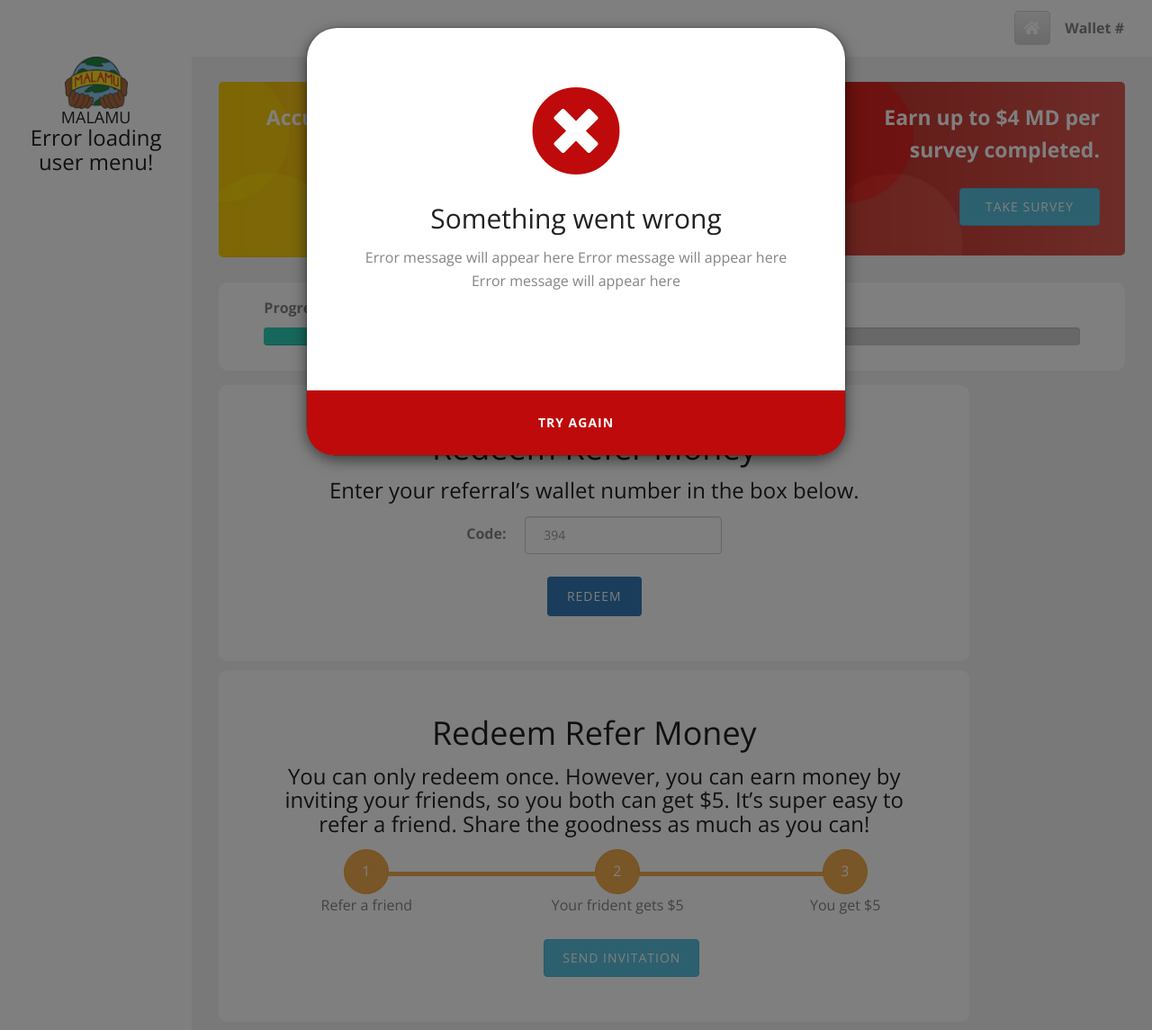
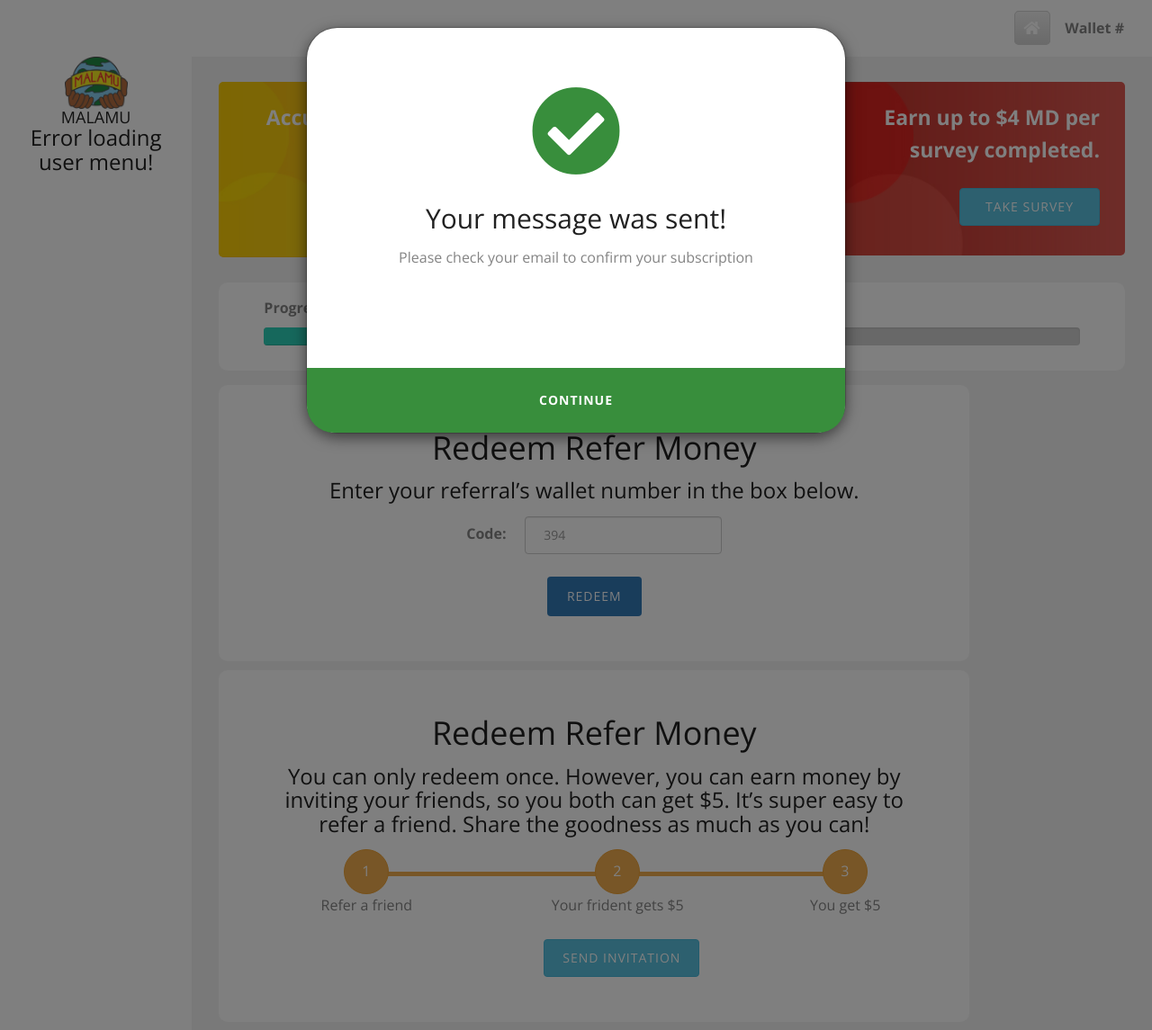
Before and after one commit to praveen-tissera/malamu, a CodeIgniter app: the page made by application/views/user-redeem.php in a window 1280 px wide, after a click on "REDEEM". Shown: the top 1145 px of the page at 90% size. Run offline with CodeIgniter, Linux system fonts and the light colour scheme; some libraries are stand-ins or nearby versions; some web fonts are replaced.

Commit message:
add model pop up

```diff
--- a/application/views/user-redeem.php
+++ b/application/views/user-redeem.php
@@ -219,9 +219,8 @@
 
         </div>
 
-
-<!-- Modal -->
-<div class="modal fade" id="myModal" tabindex="-1" role="dialog" aria-labelledby="myModalLabel">
+<div class="error">
+<div class="modal fade" id="myModald" tabindex="-1" role="dialog" aria-labelledby="myModalLabel">
   <div class="modal-dialog" role="document">
     <div class="modal-content">
       <div class="modal-header">
@@ -244,6 +243,36 @@
     </div>
   </div>
 </div>
+</div>
+<!-- Modal Error-->
+
+
+<!-- Modal Success-->
+<div class="success">
+	<div class="modal fade" id="myModal" tabindex="-1" role="dialog" aria-labelledby="myModalLabel">
+	<div class="modal-dialog" role="document">
+		<div class="modal-content">
+		<div class="modal-header">
+			<button class="close"  >
+			<i class="fas fa-check-circle"></i>
+</button>
+
+		</div>
+		<div class="modal-body">
+			<h2>Your message was sent!</h2>
+			<p>
+				Please check your email to confirm your subscription
+			</p>
+		</div>
+		<div class="modal-footer">
+
+			<button type="button" class="btn btn-link">CONTINUE</button>
+		</div>
+		</div>
+	</div>
+	</div>
+</div>
+
 
 
 
--- a/assets/css/style.css
+++ b/assets/css/style.css
@@ -2453,35 +2453,37 @@
 
 
 
-/* model pop up style */
-.modal{
+/* model pop up error style */
+.error .modal{
   text-align: center;
 }
-.modal-content{
+
+
+.error .modal-content{
   border-radius: 35px;
 }
-.modal-body{
+.error .modal-body{
   padding-left: 10%;
     padding-right: 10%;
     margin-bottom: 70px;
 }
-.modal-header{
+.error .modal-header{
   border-bottom: 0;
   padding-left: 10%;
     padding-right: 10%;
 }
-.modal-footer{
+.error .modal-footer{
   border-top: 0;
   text-align: center;
   background-color: rgb(190, 10, 10);
   border-radius: 0 0 30px 30px;
 }
-.modal .modal-footer .btn-link{
+.error .modal .modal-footer .btn-link{
   text-decoration: none;
   color: #FFF;
   font-weight: bold;
 }
-.modal .close{
+.error .modal .close{
   float: none;
   font-size: 100px;
   padding-top: 50px;
@@ -2489,6 +2491,45 @@
   opacity: 1;
 }
 
+/* model pop up success style */
+.success .modal{
+  text-align: center;
+}
+
+
+.success .modal-content{
+  border-radius: 35px;
+}
+.success .modal-body{
+  padding-left: 10%;
+    padding-right: 10%;
+    margin-bottom: 70px;
+}
+.success .modal-header{
+  border-bottom: 0;
+  padding-left: 10%;
+    padding-right: 10%;
+}
+.success .modal-footer{
+  border-top: 0;
+  text-align: center;
+  background-color: #388e3c;
+  border-radius: 0 0 30px 30px;
+}
+.success .modal .modal-footer .btn-link{
+  text-decoration: none;
+  color: #FFF;
+  font-weight: bold;
+}
+.success .modal .close{
+  float: none;
+  font-size: 100px;
+  padding-top: 50px;
+  color: #388e3c;
+  opacity: 1;
+}
+
+
 
 .mt-1{
   margin-top:4px;
```
